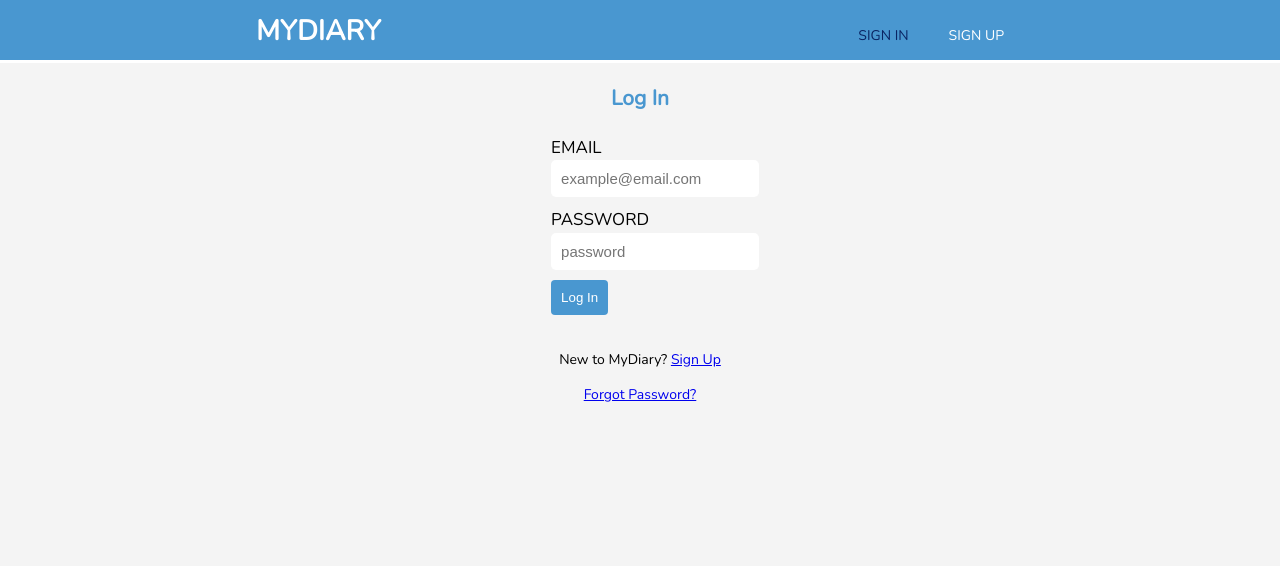
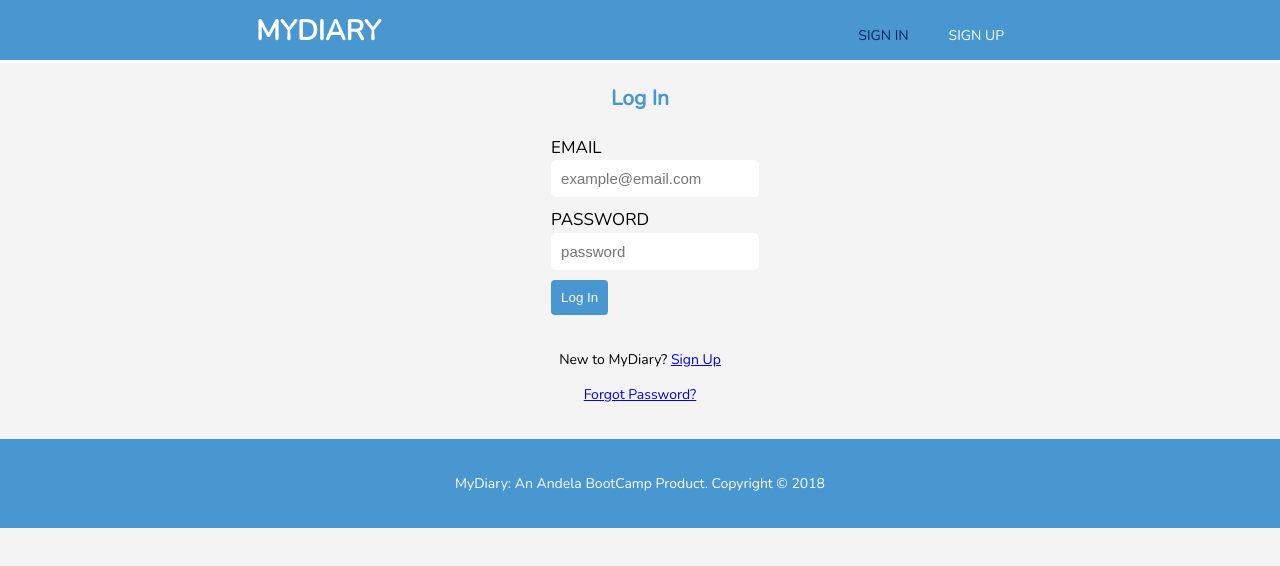
Before and after one commit to Sammuel09/myDiary, a plain HTML site: page UI/signIn.html in a window 1280 px wide. Drawn offline with nearby package versions, Linux system fonts and the light colour scheme.

Commit message:
Add footer to signIn page

```diff
--- a/UI/signIn.html
+++ b/UI/signIn.html
@@ -59,5 +59,12 @@
 		</div>
 	</section>
 
+	<footer>
+		<div class="container">
+			<p>MyDiary: An Andela BootCamp Product. Copyright &copy; 2018</p>
+		</div>
+	</footer>
+
+
 </body>
 </html>
```
